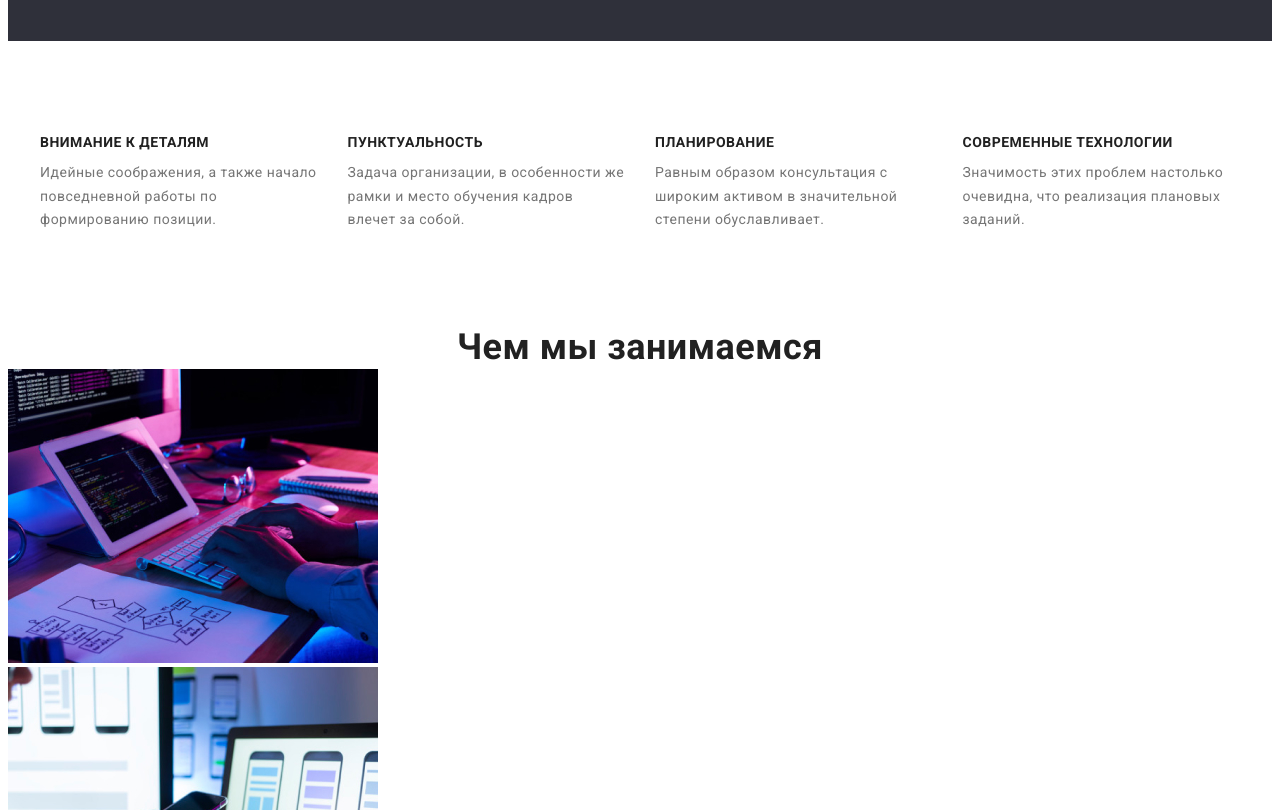
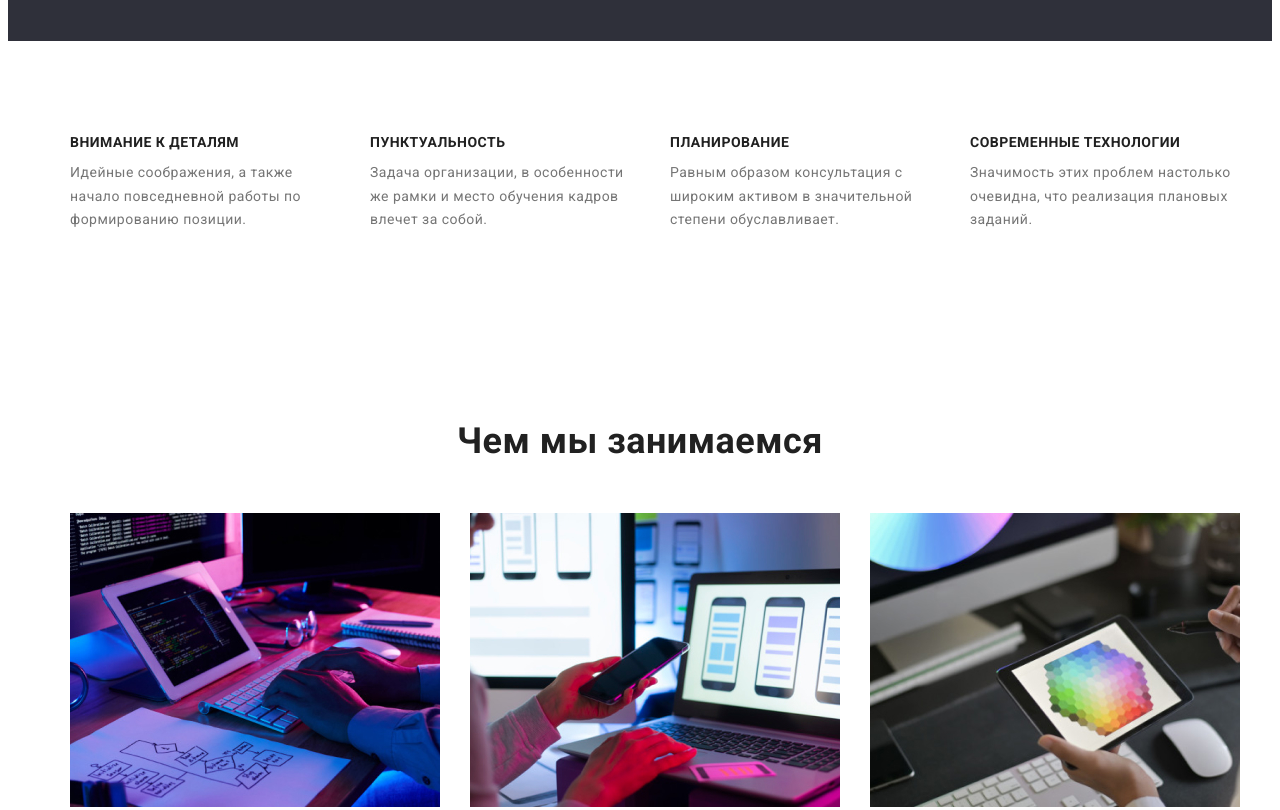
Before and after one commit to RomaSamkov/goit-markup-hw-03, a plain HTML site: page index.html in a window 1280 px wide. Shown: the part 840-1650 px from the top of the page. Drawn offline with Linux system fonts and the light colour scheme.

Commit message:
Добавляет чем мы занимаемся

```diff
--- a/css/styless.css
+++ b/css/styless.css
@@ -25,17 +25,16 @@ button {
   cursor: pointer;
 }
 
-/* img {
-   display: block;
-   max-width: 100%;
-   height: auto;
-} */
+img {
+  display: block;
+  max-width: 100%;
+  height: auto;
+}
 .container {
   width: 1200px;
   padding-left: 15px;
   padding-right: 15px;
-  margin-left: auto;
-  margin-right: auto;
+  margin: 0 auto;
 }
 
 body {
@@ -190,18 +189,14 @@ body {
   background-color: #188ce8;
 }
 /* --------------Студия main section----------- */
-.benefits-container {
-  display: flex;
-  align-items: center;
-}
+
 .subject-list {
   display: flex;
   flex-wrap: wrap;
-  margin-left: -30px;
 }
 .benefits-item {
-  flex-basis: calc(100% / 4 - 30px);
   margin-left: 30px;
+  max-width: 270px;
 }
 .section-title,
 .section-subject {
@@ -235,7 +230,17 @@ body {
 }
 
 /* ---------------Чем мы занимаемся------------- */
+
+.work-list {
+  display: flex;
+}
+.work-item {
+  margin-left: 30px;
+  width: 370px;
+}
+
 .work-title {
+  margin-bottom: 50px;
   font-weight: 700;
   font-size: 36px;
   line-height: 1.17;
--- a/index.html
+++ b/index.html
@@ -45,7 +45,7 @@
 
     <!--Наши приемущества-->
         <section class="benefits section">
-            <div class="container benefits-container">
+            <div class="container">
             <h2 class="section-title visually-hidden">Наши приемущества</h2>
             <ul class="subject-list list">
                 <li class="benefits-item">
@@ -69,19 +69,21 @@
         </section>
 
     <!--Чем мы занимаемся-->
-        <section class="work">
+        <section class="work section">
+            <div class="container">
             <h2 class="work-title">Чем мы занимаемся</h2>
             <ul class="work-list list">
-                <li>
+                <li class="work-item">
                     <img src="./images/img1.jpg" alt="работа с планшетом на клавиатуре" width="370" height="294">
                 </li>
-                <li>
+                <li class="work-item">
                     <img src="./images/img2.jpg" alt="человек с телефоном и ноутбуком" width="370" height="294">
                 </li>
-                <li>
+                <li class="work-item">
                     <img src="./images/img3.jpg" alt="работа с планшетом" width="370" height="294">
                 </li>
             </ul>
+            </div>
         </section>
      <!--Наша команда-->
         <section class="team">
```
